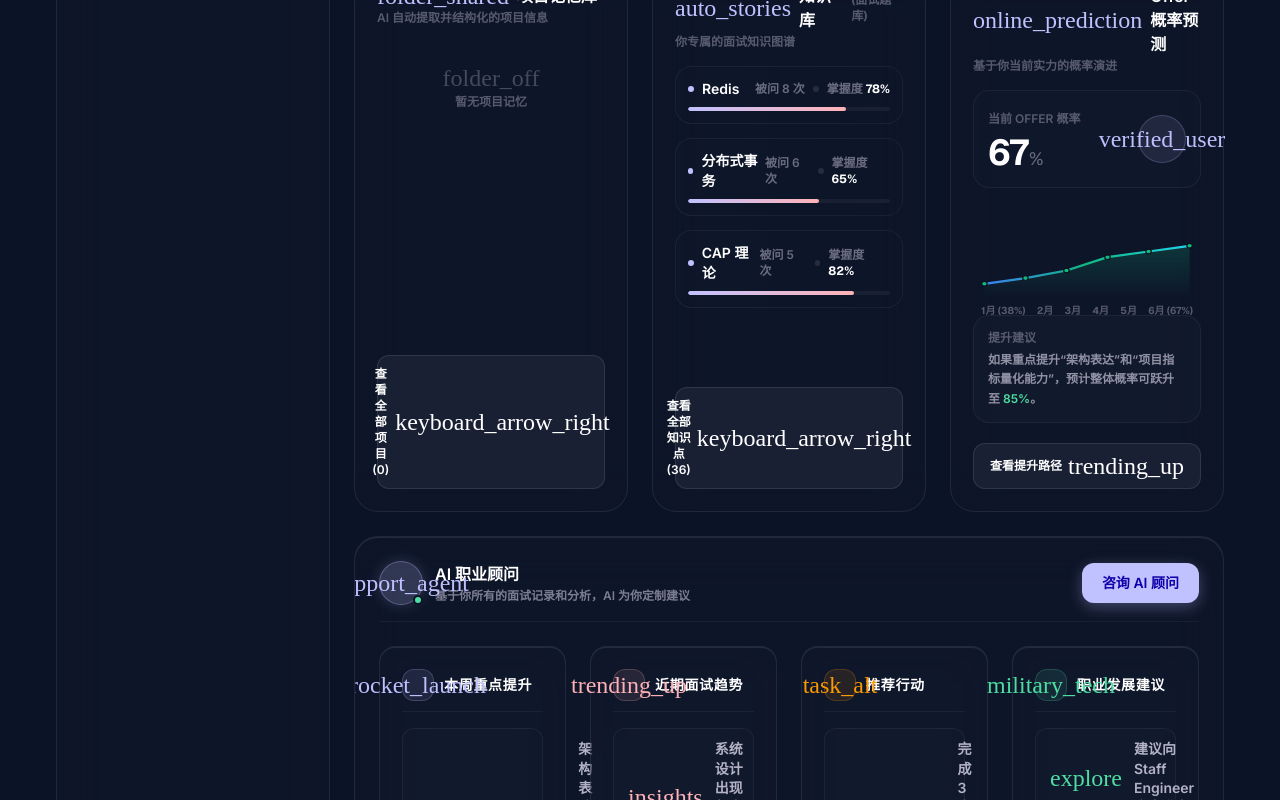
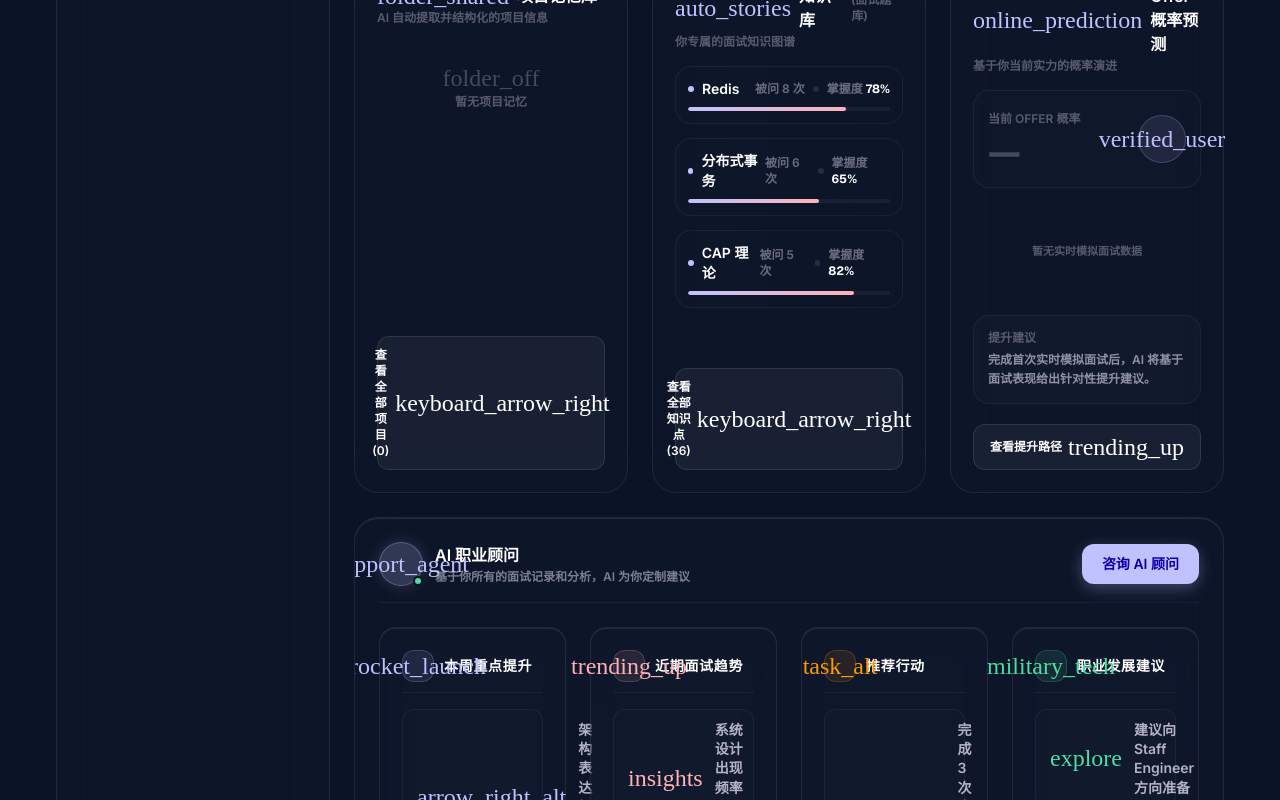
Before and after one commit to ZhengNKU/offerPilot, a Next.js app in the folder frontend/: page /memory in a window 1280 px wide. Shown: the part 1400-2200 px from the top of the page. Built offline with nearby package versions, Linux system fonts and the light colour scheme; a web font is replaced by a local one.

Commit message:
offer预测概率

```diff
--- a/frontend/src/app/memory/page.tsx
+++ b/frontend/src/app/memory/page.tsx
@@ -73,7 +73,7 @@ export default function CareerMemoryDashboard() {
 
   const [searchQuery, setSearchQuery] = useState("");
   const [showLoginModal, setShowLoginModal] = useState(false);
-  const [activeOfferMonth, setActiveOfferMonth] = useState<number | null>(null);
+  const [activeOfferIdx, setActiveOfferIdx] = useState<number | null>(null);
   const [searchSidebarQuery, setSearchSidebarQuery] = useState("");
   const [activeTimelineFilter, setActiveTimelineFilter] = useState("all");
   // 时间轴分页：每页 10 条，filter/search 变更时自动回到第 1 页
@@ -88,6 +88,16 @@ export default function CareerMemoryDashboard() {
   const [growthAxisLabels, setGrowthAxisLabels] = useState<(number | null)[]>([]);
   const [growthTotal, setGrowthTotal] = useState(0);
   const [isLoadingGrowth, setIsLoadingGrowth] = useState(false);
+
+  // Offer 概率预测
+  const [offerTrendPoints, setOfferTrendPoints] = useState<any[]>([]);
+  const [offerCurrentProb, setOfferCurrentProb] = useState<number | null>(null);
+  const [offerTotalSessions, setOfferTotalSessions] = useState(0);
+  const [offerSuggestion, setOfferSuggestion] = useState<{
+    focus_areas: string[];
+    potential_probability: number;
+  } | null>(null);
+  const [isLoadingOfferTrend, setIsLoadingOfferTrend] = useState(false);
 
   const [avatarError, setAvatarError] = useState(false);
 
@@ -323,6 +333,34 @@ export default function CareerMemoryDashboard() {
     router.push(`/debugger/report?sessionId=${sessionId}`);
   }, [router]);
 
+  const fetchOfferTrend = async () => {
+    const token = typeof window !== "undefined" ? localStorage.getItem("interviewVar_token") : null;
+    if (!auth.isLoggedIn || !token) {
+      setOfferTrendPoints([]);
+      setOfferCurrentProb(null);
+      setOfferTotalSessions(0);
+      setOfferSuggestion(null);
+      return;
+    }
+    setIsLoadingOfferTrend(true);
+    try {
+      const res = await fetch("http://localhost:8001/api/live/offer-trend", {
+        headers: { Authorization: `Bearer ${token}` },
+      });
+      if (res.ok) {
+        const data = await res.json();
+        setOfferTrendPoints(data.points || []);
+        setOfferCurrentProb(data.current_probability ?? null);
+        setOfferTotalSessions(data.total_sessions || 0);
+        setOfferSuggestion(data.suggestion || null);
+      }
+    } catch (err) {
+      console.error("Failed to fetch offer trend:", err);
+    } finally {
+      setIsLoadingOfferTrend(false);
+    }
+  };
+
   const fetchProjects = async () => {
     const token = typeof window !== "undefined" ? localStorage.getItem("interviewVar_token") : null;
     if (!auth.isLoggedIn || !token) {
@@ -378,11 +416,13 @@ export default function CareerMemoryDashboard() {
     fetchSessions();
     fetchProjects();
     fetchGrowthCurve();
+    fetchOfferTrend();
 
     const handleStorageChange = () => {
       fetchSessions();
       fetchProjects();
       fetchGrowthCurve();
+      fetchOfferTrend();
     };
     window.addEventListener("storage", handleStorageChange);
     return () => window.removeEventListener("storage", handleStorageChange);
@@ -1080,7 +1120,7 @@ export default function CareerMemoryDashboard() {
                             AI 洞察
                           </div>
                           <p className="text-xs text-on-surface-variant/80 leading-relaxed font-bold">
-                            你的核心问题在于“架构对比和方案折中分析能力”不足，而非单纯技术深度不够。
+                            你的核心问题在于"架构对比和方案折中分析能力"不足，而非单纯技术深度不够。
                           </p>
                           <a
                             onClick={() => handleTabChange("weaknesses")}
@@ -1244,7 +1284,13 @@ export default function CareerMemoryDashboard() {
                           <div>
                             <span className="text-xs text-on-surface-variant/40 font-extrabold uppercase">当前 Offer 概率</span>
                             <h3 className="text-4xl font-black text-white mt-1 font-label-mono">
-                              67<span className="text-lg text-on-surface-variant/50 font-normal">%</span>
+                              {isLoadingOfferTrend ? (
+                                <span className="text-on-surface-variant/30">—</span>
+                              ) : offerCurrentProb !== null ? (
+                                <>{offerCurrentProb}<span className="text-lg text-on-surface-variant/50 font-normal">%</span></>
+                              ) : (
+                                <span className="text-on-surface-variant/30">—</span>
+                              )}
                             </h3>
                           </div>
 
@@ -1256,6 +1302,16 @@ export default function CareerMemoryDashboard() {
 
                         {/* Interactive Prediction SVG Graph */}
                         <div className="relative w-full h-[95px] select-none group/offer">
+                          {isLoadingOfferTrend ? (
+                            <div className="w-full h-full flex items-center justify-center">
+                              <div className="w-5 h-5 border-2 border-primary/30 border-t-primary rounded-full animate-spin" />
+                            </div>
+                          ) : offerTrendPoints.length === 0 ? (
+                            <div className="flex items-center justify-center h-full text-[11px] text-on-surface-variant/40 font-semibold">
+                              暂无实时模拟面试数据
+                            </div>
+                          ) : (
+                            <>
                               <svg className="w-full h-full" viewBox="0 0 100 50" preserveAspectRatio="none">
                                 {/* SVG Gradients definitions */}
                                 <defs>
@@ -1270,85 +1326,112 @@ export default function CareerMemoryDashboard() {
                                   </linearGradient>
                                 </defs>
 
+                                {(() => {
+                                  const total = offerTrendPoints.length;
+                                  const padL = 5;
+                                  const padR = 5;
+                                  const viewW = 100;
+                                  const viewH = 50;
+                                  const padT = 5;
+                                  const padB = 5;
+                                  const chartW = viewW - padL - padR;
+                                  const chartH = viewH - padT - padB;
+
+                                  const idxToX = (i: number) => {
+                                    if (total <= 1) return padL + chartW / 2;
+                                    return padL + ((i - 1) / (total - 1)) * chartW;
+                                  };
+                                  const probToY = (p: number) => {
+                                    return padT + chartH * (1 - Math.max(0, Math.min(100, p)) / 100);
+                                  };
+
+                                  const lineCoords = offerTrendPoints.map((pt, i) => ({
+                                    x: idxToX(i + 1),
+                                    y: probToY(pt.offer_probability ?? 0),
+                                  }));
+
+                                  // Area path
+                                  const areaD = lineCoords.length > 0
+                                    ? lineCoords.map((c, i) => `${i === 0 ? "M" : "L"} ${c.x},${c.y}`).join(" ")
+                                      + ` L ${lineCoords[lineCoords.length - 1].x},${padT + chartH}`
+                                      + ` L ${lineCoords[0].x},${padT + chartH} Z`
+                                    : "";
+                                  // Line path
+                                  const lineD = lineCoords.map((c, i) => `${i === 0 ? "M" : "L"} ${c.x},${c.y}`).join(" ");
+
+                                  // Hot zone boundaries
+                                  const hotZones = lineCoords.map((_, i) => {
+                                    const left = i === 0 ? padL : (lineCoords[i].x + lineCoords[i - 1].x) / 2;
+                                    const right = i === total - 1 ? padL + chartW : (lineCoords[i].x + lineCoords[i + 1].x) / 2;
+                                    return { left, width: right - left };
+                                  });
+
+                                  return (
+                                    <>
                                       {/* Filled Area below path */}
-                            <path d="M 5,42 L 23,39 L 41,35 L 59,28 L 77,25 L 95,22 L 95,50 L 5,50 Z" fill="url(#offer-area-gradient)" />
-
-                            {/* Sparkline Path - values: 38, 42, 46, 59, 63, 67 */}
-                            <path d="M 5,42 L 23,39 L 41,35 L 59,28 L 77,25 L 95,22" fill="none" stroke="url(#offer-line-gradient)" strokeWidth="1.2" strokeLinecap="round" />
-
-                            {/* Interactive month circle overlay indicators */}
-                            {[0, 1, 2, 3, 4, 5].map((valIdx) => {
-                              const x = 5 + valIdx * 18;
-                              const y = [42, 39, 35, 28, 25, 22][valIdx];
-                              const isHovered = activeOfferMonth === valIdx;
+                                      {lineCoords.length > 0 && (
+                                        <path d={areaD} fill="url(#offer-area-gradient)" />
+                                      )}
+                                      {/* Sparkline Path */}
+                                      {lineCoords.length > 0 && (
+                                        <path d={lineD} fill="none" stroke="url(#offer-line-gradient)" strokeWidth="1.2" strokeLinecap="round" />
+                                      )}
+
+                                      {/* Hotspot triggers overlay */}
+                                      {hotZones.map((zone, idx) => (
+                                        <rect
+                                          key={idx}
+                                          x={zone.left}
+                                          y="0"
+                                          width={zone.width}
+                                          height={viewH}
+                                          fill="transparent"
+                                          className="cursor-pointer"
+                                          onMouseEnter={() => setActiveOfferIdx(idx)}
+                                          onMouseLeave={() => setActiveOfferIdx(null)}
+                                        />
+                                      ))}
+                                    </>
+                                  );
+                                })()}
+                              </svg>
+
+                              {/* X-axis labels — 第1次 / 第2次 / ... 仅首尾显示百分比 */}
+                              {offerTrendPoints.length > 0 && (
+                                <div className="flex justify-between text-[10px] font-label-mono text-on-surface-variant/40 px-2 font-bold select-none mt-1">
+                                  {offerTrendPoints.map((pt, i) => {
+                                    const isFirst = i === 0;
+                                    const isLast = i === offerTrendPoints.length - 1 && offerTrendPoints.length > 1;
+                                    const showPercent = isFirst || isLast;
                                     return (
-                                <g key={valIdx}>
-                                  <circle
-                                    cx={x}
-                                    cy={y}
-                                    r={isHovered ? 2.5 : 1.2}
-                                    fill={isHovered ? "#fff" : "#10b981"}
-                                    stroke="#0b0d19"
-                                    strokeWidth="0.5"
-                                    className="transition-all duration-150"
-                                  />
-                                  {isHovered && (
-                                    <circle
-                                      cx={x}
-                                      cy={y}
-                                      r="4.5"
-                                      fill="transparent"
-                                      stroke="#10b981"
-                                      strokeWidth="0.5"
-                                      className="animate-ping"
-                                    />
-                                  )}
-                                </g>
+                                      <span key={i}>
+                                        {showPercent
+                                          ? `第${i + 1}次 (${pt.offer_probability}%)`
+                                          : `第${i + 1}次`}
+                                      </span>
                                     );
                                   })}
-
-                            {/* Hotspot triggers overlay */}
-                            {[0, 1, 2, 3, 4, 5].map((valIdx) => (
-                              <rect
-                                key={valIdx}
-                                x={valIdx * 18}
-                                y="0"
-                                width="18"
-                                height="50"
-                                fill="transparent"
-                                className="cursor-pointer"
-                                onMouseEnter={() => setActiveOfferMonth(valIdx)}
-                                onMouseLeave={() => setActiveOfferMonth(null)}
-                              />
-                            ))}
-                          </svg>
-
-                          {/* Prediction monthly labels */}
-                          <div className="flex justify-between text-[10px] font-label-mono text-on-surface-variant/40 px-2 font-bold select-none mt-1">
-                            <span>1月 (38%)</span>
-                            <span>2月</span>
-                            <span>3月</span>
-                            <span>4月</span>
-                            <span>5月</span>
-                            <span>6月 (67%)</span>
-                          </div>
+                                </div>
+                              )}
 
                               {/* Tooltip Popup */}
-                          {activeOfferMonth !== null && (
+                              {activeOfferIdx !== null && offerTrendPoints[activeOfferIdx] && (
                                 <div
                                   className="absolute bg-surface-container-high border border-white/10 rounded-lg p-2 text-[9px] text-white font-label-mono shadow-xl pointer-events-none z-30"
                                   style={{
-                                left: `${5 + activeOfferMonth * 14}%`,
+                                    left: `${5 + (activeOfferIdx / Math.max(1, offerTrendPoints.length - 1)) * 90}%`,
                                     top: "5%"
                                   }}
                                 >
                                   <span className="font-extrabold text-primary block">
-                                {["1月", "2月", "3月", "4月", "5月", "6月"][activeOfferMonth]} 预测概率
+                                    第{activeOfferIdx + 1}次预测概率
                                   </span>
                                   <span className="text-tertiary font-black font-label-mono mt-0.5 block">
-                                {[38, 42, 46, 59, 63, 67][activeOfferMonth]}% Offer 概率
-                              </span>
-                            </div>
+                                    {offerTrendPoints[activeOfferIdx].offer_probability}% Offer 概率
+                                  </span>
+                                </div>
+                              )}
+                            </>
                           )}
                         </div>
 
@@ -1356,7 +1439,15 @@ export default function CareerMemoryDashboard() {
                         <div className="p-3.5 rounded-2xl bg-white/[0.02] border border-white/5 space-y-1 mt-2">
                           <span className="text-xs text-on-surface-variant/40 font-extrabold block">提升建议</span>
                           <p className="text-xs text-on-surface-variant/70 leading-relaxed font-semibold">
-                            如果重点提升“架构表达”和“项目指标量化能力”，预计整体概率可跃升至 <span className="text-tertiary font-black">85%</span>。
+                            {offerSuggestion ? (
+                              <>
+                                如果重点提升"{offerSuggestion.focus_areas.join("和")}"，预计整体概率可跃升至 <span className="text-tertiary font-black">{offerSuggestion.potential_probability}%</span>。
+                              </>
+                            ) : (
+                              <>
+                                完成首次实时模拟面试后，AI 将基于面试表现给出针对性提升建议。
+                              </>
+                            )}
                           </p>
                         </div>
                       </div>
@@ -2003,7 +2094,7 @@ export default function CareerMemoryDashboard() {
                               <span className="material-symbols-outlined text-sm text-primary">support_agent</span>
                             </div>
                             <div className="p-3.5 rounded-2xl bg-white/5 border border-white/5 text-xs text-on-surface-variant/80 font-semibold leading-relaxed">
-                              Dame，你好！我是你的专属AI职业顾问。基于你在“腾讯科技”、“字节跳动”等28次实战测试的反馈，我判定你当前非常契合 <span className="text-white font-extrabold">Staff Engineer</span> 的进阶期。你需要重点打磨架构方案折中与大厂级微服务控制体系。
+                              Dame，你好！我是你的专属AI职业顾问。基于你在"腾讯科技"、"字节跳动"等28次实战测试的反馈，我判定你当前非常契合 <span className="text-white font-extrabold">Staff Engineer</span> 的进阶期。你需要重点打磨架构方案折中与大厂级微服务控制体系。
                             </div>
                           </div>
 
@@ -2012,7 +2103,7 @@ export default function CareerMemoryDashboard() {
                               <span className="material-symbols-outlined text-sm text-secondary">person</span>
                             </div>
                             <div className="p-3.5 rounded-2xl bg-primary text-on-primary text-xs font-semibold leading-relaxed shadow-lg shadow-primary/15">
-                              如何突破在面试中被面试官频繁追问“为什么不选Kafka”这种系统设计八股？
+                              如何突破在面试中被面试官频繁追问"为什么不选Kafka"这种系统设计八股？
                             </div>
                           </div>
 
@@ -2021,7 +2112,7 @@ export default function CareerMemoryDashboard() {
                               <span className="material-symbols-outlined text-sm text-primary">support_agent</span>
                             </div>
                             <div className="p-3.5 rounded-2xl bg-white/5 border border-white/5 text-xs text-on-surface-variant/80 font-semibold leading-relaxed space-y-2">
-                              <p>这是一个经典的“非优解比对”题。回答这类型问题时，严禁背诵八股，请遵循以下三步法陈述：</p>
+                              <p>这是一个经典的"非优解比对"题。回答这类型问题时，严禁背诵八股，请遵循以下三步法陈述：</p>
                               <ol className="list-decimal list-inside space-y-1 font-bold text-white pl-1.5">
                                 <li>吞吐与可靠性折中：‘在我们的写缓冲场景下，数据高可靠是首位，RabbitMQ基于AMQP协议提供更严密的确认应答...’</li>
                                 <li>运维与团队成本：‘当时业务团队对RabbitMQ技术栈更为熟悉，引入Kafka会造成多组Zookeeper运维溢价...’</li>
```
Also changed, not shown: 1 other file (tests, documents, lock files or other folders). Lines whose indentation alone changed are shown as unchanged.
